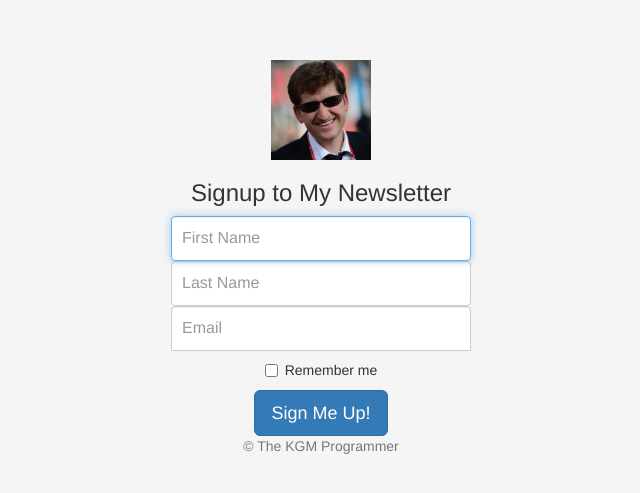
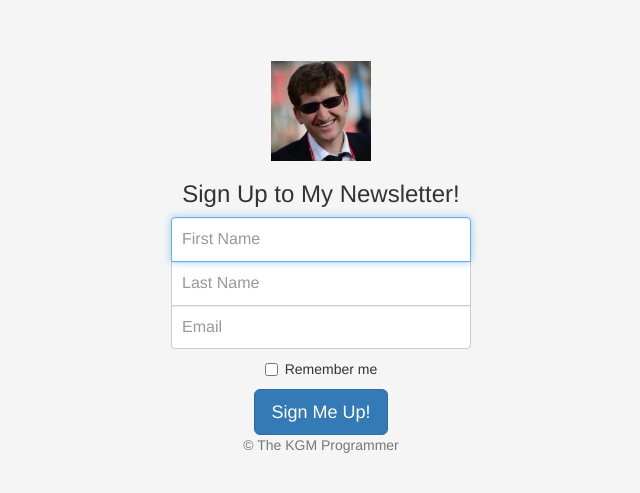
Before and after one commit to fatihkgm/Signup-Web-, a website: page signup.html in a window 1280 px wide. Shown: the part 137-630 px from the top of the page, without its empty margins (319-959 px from the left). Drawn offline with nearby package versions, Linux system fonts and the light colour scheme.

Commit message:
update for styles

```diff
--- a/package.json
+++ b/package.json
@@ -8,7 +8,9 @@
     "express": "^4.17.1",
     "request": "^2.88.2"
   },
-  "devDependencies": {},
+  "devDependencies": {
+    "nodemon": "^2.0.6"
+  },
   "scripts": {
     "test": "echo \"Error: no test specified\" && exit 1"
   },
--- a/signup.html
+++ b/signup.html
@@ -51,11 +51,11 @@
   <main class="form-signin">
     <form>
       <img class="mb-4" src="images/bestie.png" alt="me" width="100" height="100">
-      <h1 class="h3 mb-3 fw-normal">Signup to My Newsletter</h1>
+      <h1 class="h3 mb-3 fw-normal">Sign Up to My Newsletter!</h1>
 
-      <input type="text" class="form-control" placeholder="First Name" required autofocus>
-      <input type="text"  class="form-control" placeholder="Last Name" required>
-      <input type="email" class="form-control" placeholder="Email" required>
+      <input type="text" class="form-control top" placeholder="First Name" required autofocus>
+      <input type="text"  class="form-control middle" placeholder="Last Name" required>
+      <input type="email" class="form-control bottom" placeholder="Email" required>
       <div class="checkbox mb-3">
         <label>
           <input type="checkbox" value="remember-me"> Remember me
--- a/styles.css
+++ b/styles.css
@@ -30,12 +30,17 @@ body {
 .form-signin .form-control:focus {
   z-index: 2;
 }
-.form-signin input[type="email"] {
+.top {
   margin-bottom: -1px;
   border-bottom-right-radius: 0;
   border-bottom-left-radius: 0;
 }
-.form-signin input[type="password"] {
+.middle {
+border-radius: 0;
+margin-bottom: -1px;
+}
+
+.bottom {
   margin-bottom: 10px;
   border-top-left-radius: 0;
   border-top-right-radius: 0;
```
Also changed, not shown: app.js (+5 -2 lines), 1 other file.
